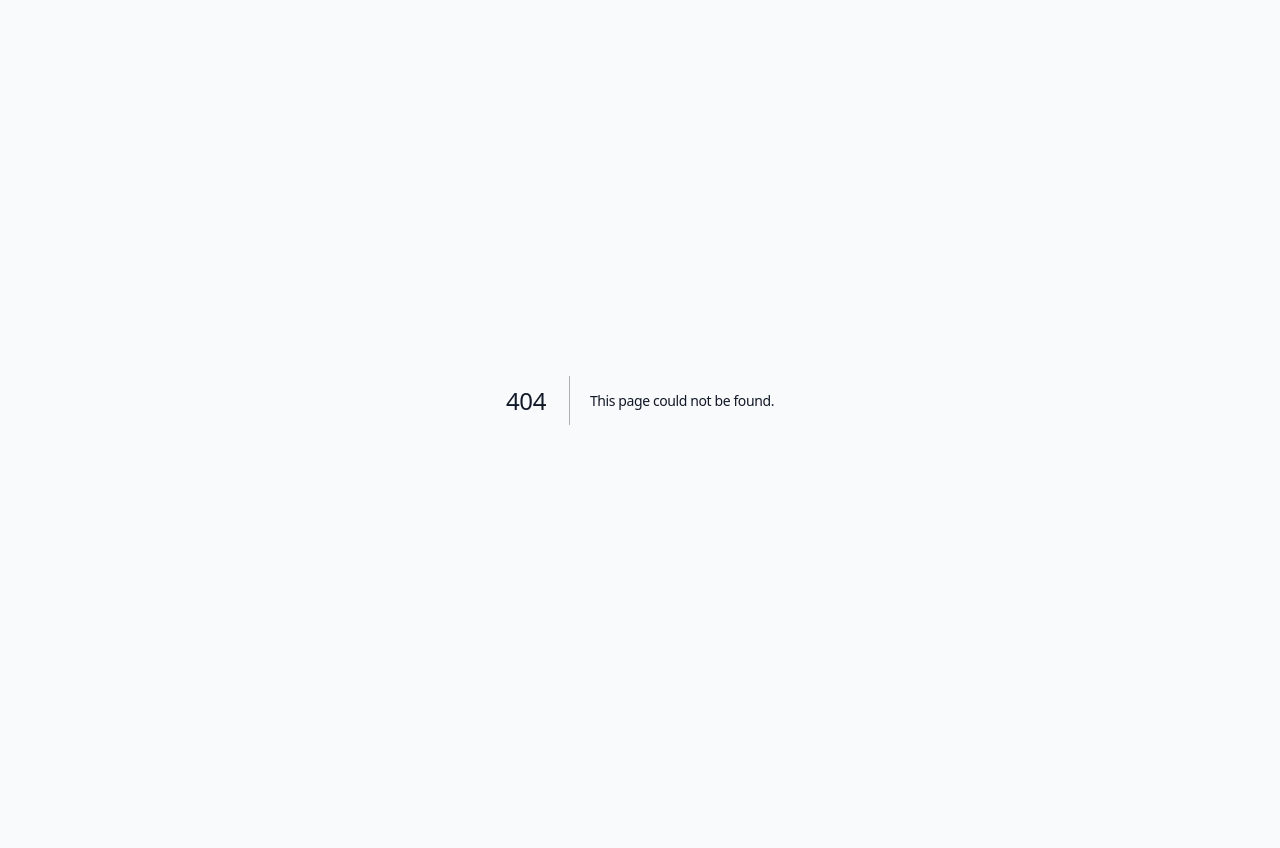
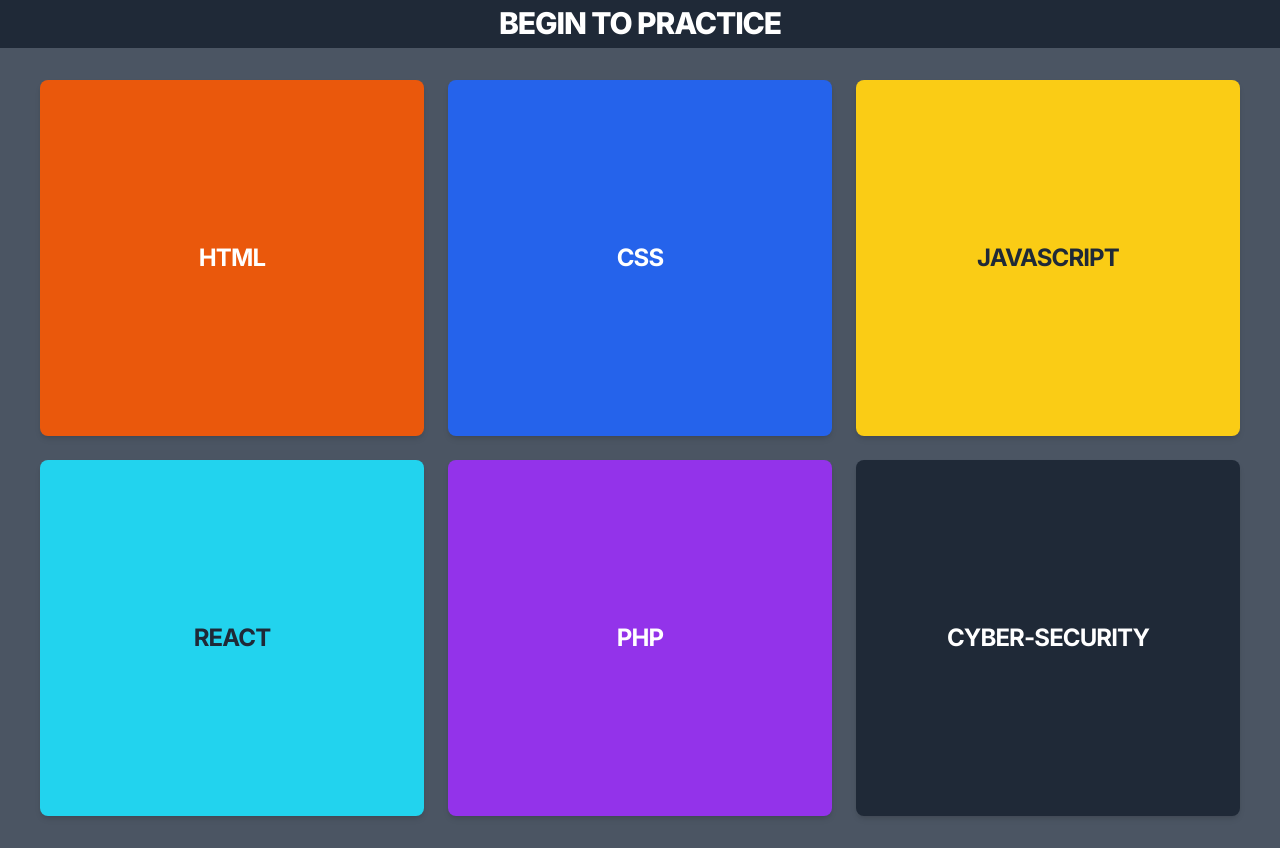
Before and after one commit to bluehouseng/bluehouse-website-v2, a Next.js app: page /course/frontend-development/subtopic in a window 1280 px wide. Before the commit this address had no page. Before the commit the page ends 800 px from the top, so only its background shows below. Built offline with nearby package versions, Linux system fonts and the light colour scheme.

Commit message:
subtopics for practice

```diff
--- a/app/course/community-management/page.tsx
+++ b/app/course/community-management/page.tsx
@@ -414,13 +414,12 @@ export default function CommunityManagementPage() {
                             transition={{ duration: 0.5 }}
                             className="flex justify-center my-8"
                         >
-                            <Link
-                                href="#course-modules"
-                                scroll={false}
-                                className="px-16 py-3 bg-gradient-to-r from-blue-600 to-blue-500 text-white font-medium rounded-lg shadow-md hover:from-blue-700 hover:to-blue-600 transition-all duration-300 transform hover:scale-105 focus:outline-none focus:ring-2 focus:ring-blue-500 focus:ring-opacity-50"
-                            >
-                                Start course
-                            </Link>
+                        <Link
+  href="#"
+  className="px-16 py-3 bg-gradient-to-r from-blue-600 to-blue-500 text-white font-medium rounded-lg shadow-md hover:from-blue-700 hover:to-blue-600 transition-all duration-300 transform hover:scale-105 focus:outline-none focus:ring-2 focus:ring-blue-500 focus:ring-opacity-50"
+>
+  Start course
+</Link>
                         </motion.div>
                     </div>
                 </div>
--- a/app/course/frontend-development/page.tsx
+++ b/app/course/frontend-development/page.tsx
@@ -423,7 +423,7 @@ export default function FrontendDevelopmentPage() {
               className="flex justify-center my-8"
             >
               <Link
-                href="#course-modules"
+                href="/course/frontend-development/subtopic"
                 scroll={false}
                 className="px-16 py-3 bg-gradient-to-r from-blue-600 to-blue-500 text-white font-medium rounded-lg shadow-md hover:from-blue-700 hover:to-blue-600 transition-all duration-300 transform hover:scale-105 focus:outline-none focus:ring-2 focus:ring-blue-500 focus:ring-opacity-50"
               >
--- /dev/null
+++ b/app/course/frontend-development/subtopic/page.tsx
@@ -0,0 +1,44 @@
+'use client';
+import { useState } from 'react';
+
+
+
+const Subtopic = () => {
+
+    return (
+      <div  className=' bg-gray-600 '>
+        <div className='flex items-center justify-center h-12 bg-gray-800 text-white'>
+           <h1 className='text-3xl font-extrabold mx-auto'>BEGIN TO PRACTICE </h1>
+        </div>
+
+        <div className='grid grid-rows-2 grid-cols-3 gap-6 w-ful h-screen mx-auto px-10 py-8'>
+
+
+        {/* Row 1 */}
+        <div className="p-12 rounded-lg bg-orange-600 flex items-center justify-center text-white text-2xl font-bold shadow-md">
+          HTML
+        </div>
+        <div className="p-12 rounded-lg bg-blue-600 flex items-center justify-center text-white text-2xl font-bold shadow-md">
+          CSS
+        </div>
+        <div className="p-12 rounded-lg bg-yellow-400 flex items-center justify-center text-gray-800 text-2xl font-bold shadow-md">
+          JAVASCRIPT
+        </div>
+
+        {/* Row 2 */}
+        <div className="p-12 rounded-lg bg-cyan-400 flex items-center justify-center text-gray-800 text-2xl font-bold shadow-md">
+          REACT
+        </div>
+        <div className="p-12 rounded-lg bg-purple-600 flex items-center justify-center text-white text-2xl font-bold shadow-md">
+          PHP
+        </div>
+        <div className="p-12 rounded-lg bg-gray-800 flex items-center justify-center text-white text-2xl font-bold shadow-md">
+          CYBER-SECURITY
+        </div>
+        </div>
+      </div>
+    );
+  };
+
+
+export default Subtopic;
--- a/app/course/page.tsx
+++ b/app/course/page.tsx
@@ -1,7 +1,3 @@
-
-
-
-
 
 'use client'
 
--- a/package.json
+++ b/package.json
@@ -26,7 +26,7 @@
     "date-fns": "^4.1.0",
     "framer-motion": "^12.9.1",
     "mongoose": "^8.14.1",
-    "next": "^15.3.1",
+    "next": "^15.3.2",
     "next-mdx-remote": "^5.0.0",
     "react": "19.0.0",
     "react-dom": "19.0.0",
```
Also changed, not shown: 1 other file (tests, documents, lock files or other folders).
